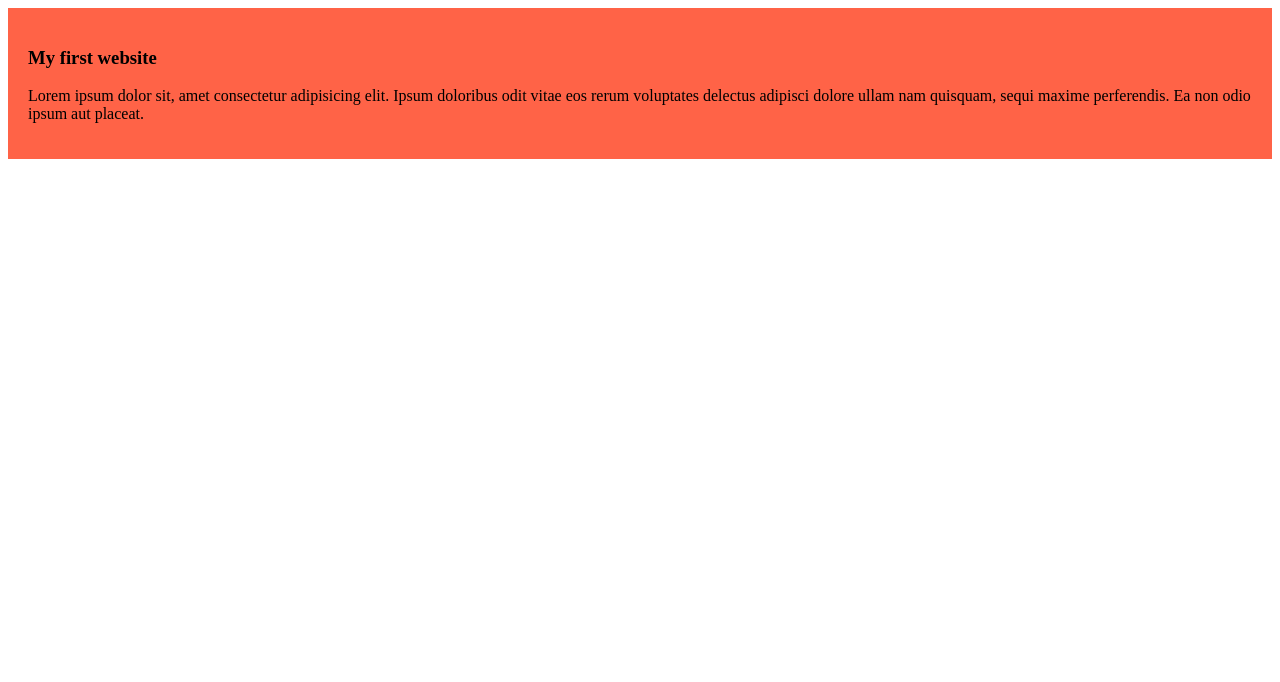
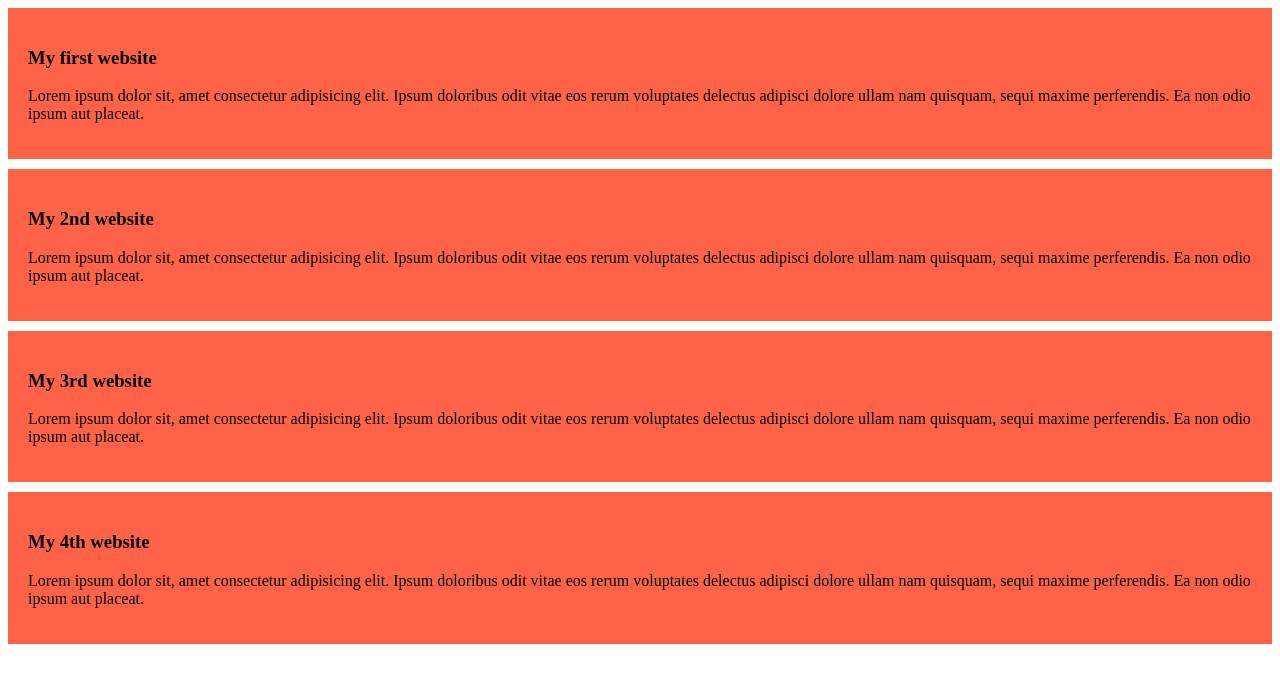
Before and after one commit to fariha0/my-first-github-repo, a plain HTML site: page index.html in a window 1280 px wide. Drawn offline with Linux system fonts and the light colour scheme.

Commit message:
added 3 new blogs

```diff
--- a/index.html
+++ b/index.html
@@ -11,6 +11,18 @@
         <h3>My first website</h3>
         <p>Lorem ipsum dolor sit, amet consectetur adipisicing elit. Ipsum doloribus odit vitae eos rerum voluptates delectus adipisci dolore ullam nam quisquam, sequi maxime perferendis. Ea non odio ipsum aut placeat.</p>
     </div>
+    <div>
+        <h3>My 2nd website</h3>
+        <p>Lorem ipsum dolor sit, amet consectetur adipisicing elit. Ipsum doloribus odit vitae eos rerum voluptates delectus adipisci dolore ullam nam quisquam, sequi maxime perferendis. Ea non odio ipsum aut placeat.</p>
+    </div>
+    <div>
+        <h3>My 3rd website</h3>
+        <p>Lorem ipsum dolor sit, amet consectetur adipisicing elit. Ipsum doloribus odit vitae eos rerum voluptates delectus adipisci dolore ullam nam quisquam, sequi maxime perferendis. Ea non odio ipsum aut placeat.</p>
+    </div>
+    <div>
+        <h3>My 4th website</h3>
+        <p>Lorem ipsum dolor sit, amet consectetur adipisicing elit. Ipsum doloribus odit vitae eos rerum voluptates delectus adipisci dolore ullam nam quisquam, sequi maxime perferendis. Ea non odio ipsum aut placeat.</p>
+    </div>
 
 </body>
 </html>
--- a/styles/blog.css
+++ b/styles/blog.css
@@ -1,4 +1,5 @@
 div{
     background-color: tomato;
     padding: 20px;
+    margin-bottom: 10px;
 }
```
